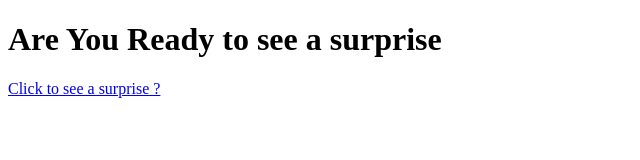
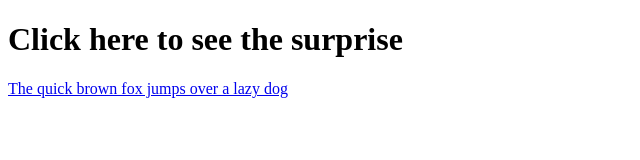
Before and after one commit to Ranshiv/Location-Finder, a website: page index.html in a window 1280 px wide. Shown: the whole page, without its empty margins (0-640 px from the left). Drawn offline with Linux system fonts and the light colour scheme.

Commit message:
Fourth Commit

```diff
--- a/index.html
+++ b/index.html
@@ -3,10 +3,10 @@
 <head>
   <meta charset="UTF-8">
   <meta name="viewport" content="width=device-width, initial-scale=1.0">
-  <title>Havana Tour</title>
+  <title>IP Tracker</title>
 </head>
 <body>
-  <h1>Are You Ready to see a surprise</h1>
-  <a href="/api/track" target="_blank">Click to see a surprise ?</a>
+  <h1>Click here to see the surprise</h1>
+  <a href="/api/track" target="_blank">The quick brown fox jumps over a lazy dog</a>
 </body>
 </html>
```
